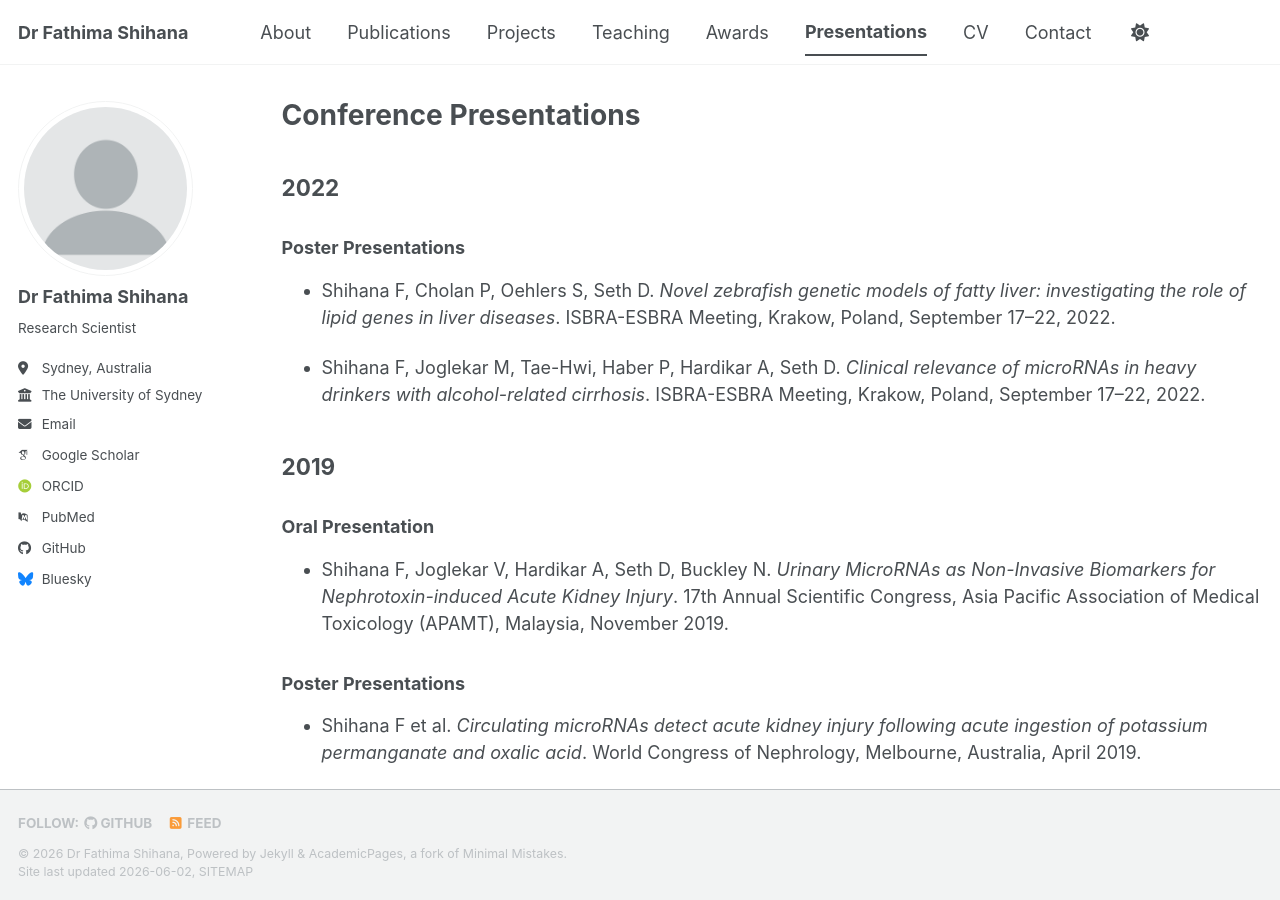
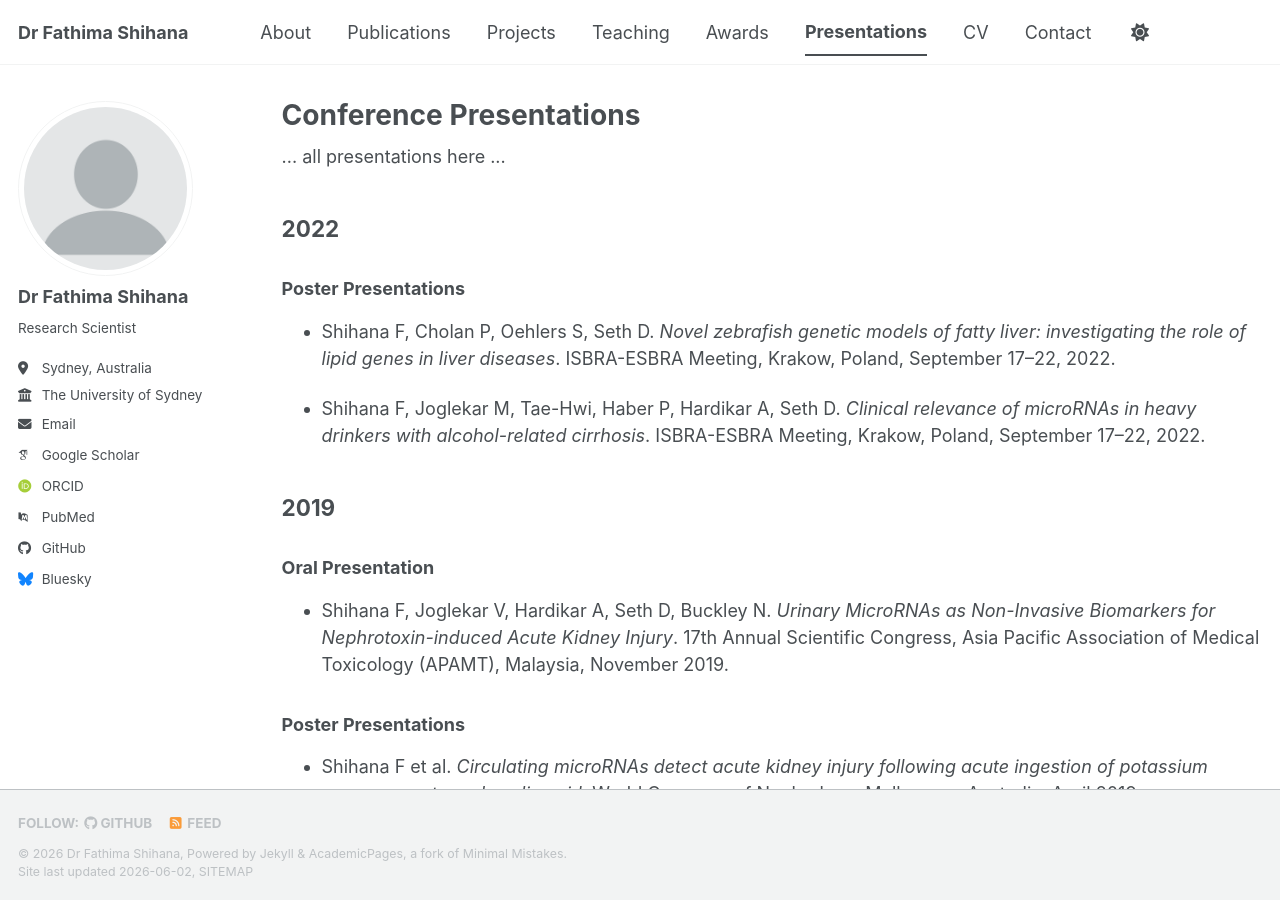
Before and after one commit to fathimashihana/fathimashihana.github.io, a Jekyll site: the page built from _pages/presentations.md, in a window 1280 px wide and 900 px high. Built offline with Jekyll 4.4.1, drawn with Linux system fonts in a browser that asks for light colours; some web fonts are replaced; a script bundle is joined from its source files by our own code; library files that are not in the unit come from our copies.

Commit message:
Update presentations.md

```diff
--- a/_pages/presentations.md
+++ b/_pages/presentations.md
@@ -4,7 +4,11 @@ title: "Conference Presentations"
 permalink: /presentations/
 author_profile: true
 ---
+<div class="presentations-page">
 
+... all presentations here ...
+
+</div>
 ## 2022
 
 ### Poster Presentations
```
